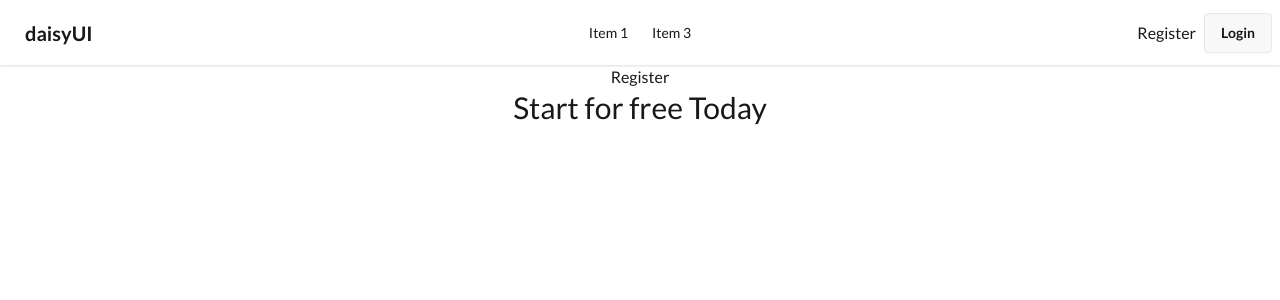
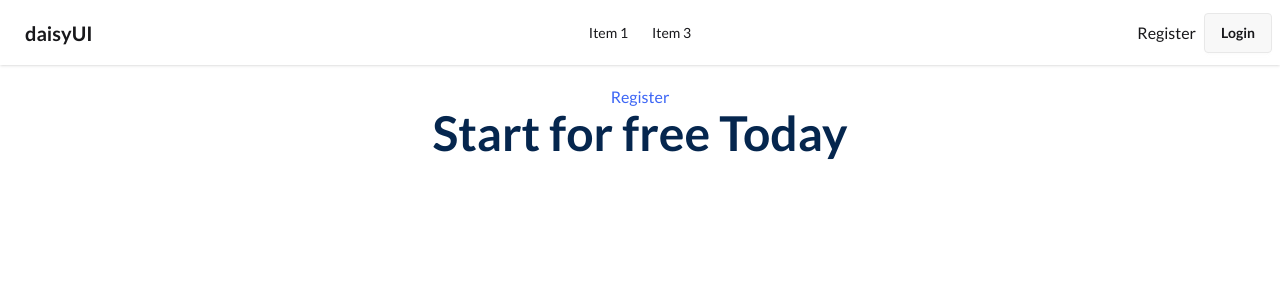
Before and after one commit to Suprio-Das/Job-Portal-Client, a React (Vite) app: page /register in a window 1280 px wide. Shown: the top 300 px of the page. Built offline with nearby package versions, Linux system fonts and the light colour scheme.

Commit message:
Register title modified

```diff
--- a/src/Pages/Register/Register.jsx
+++ b/src/Pages/Register/Register.jsx
@@ -2,9 +2,9 @@ import React from 'react';
 
 const Register = () => {
     return (
-        <div className='w-[50%] mx-auto'>
-            <p className='text-center'>Register</p>
-            <h1 className='text-3xl text-center'>Start for free Today</h1>
+        <div className='w-[50%] mx-auto my-5'>
+            <p className='text-[#3C65F5] text-center'>Register</p>
+            <h1 className='text-[#05264E] text-5xl text-center font-semibold'>Start for free Today</h1>
         </div>
     );
 };
```
